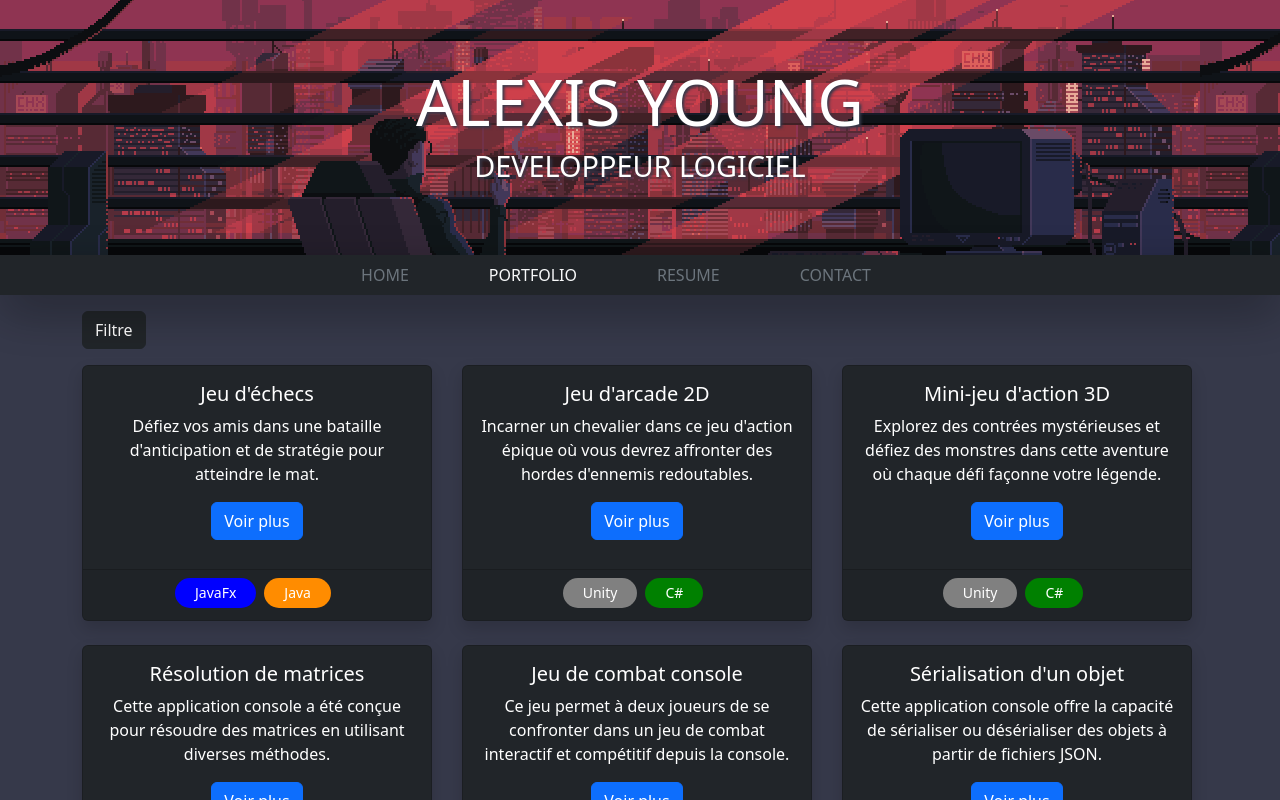
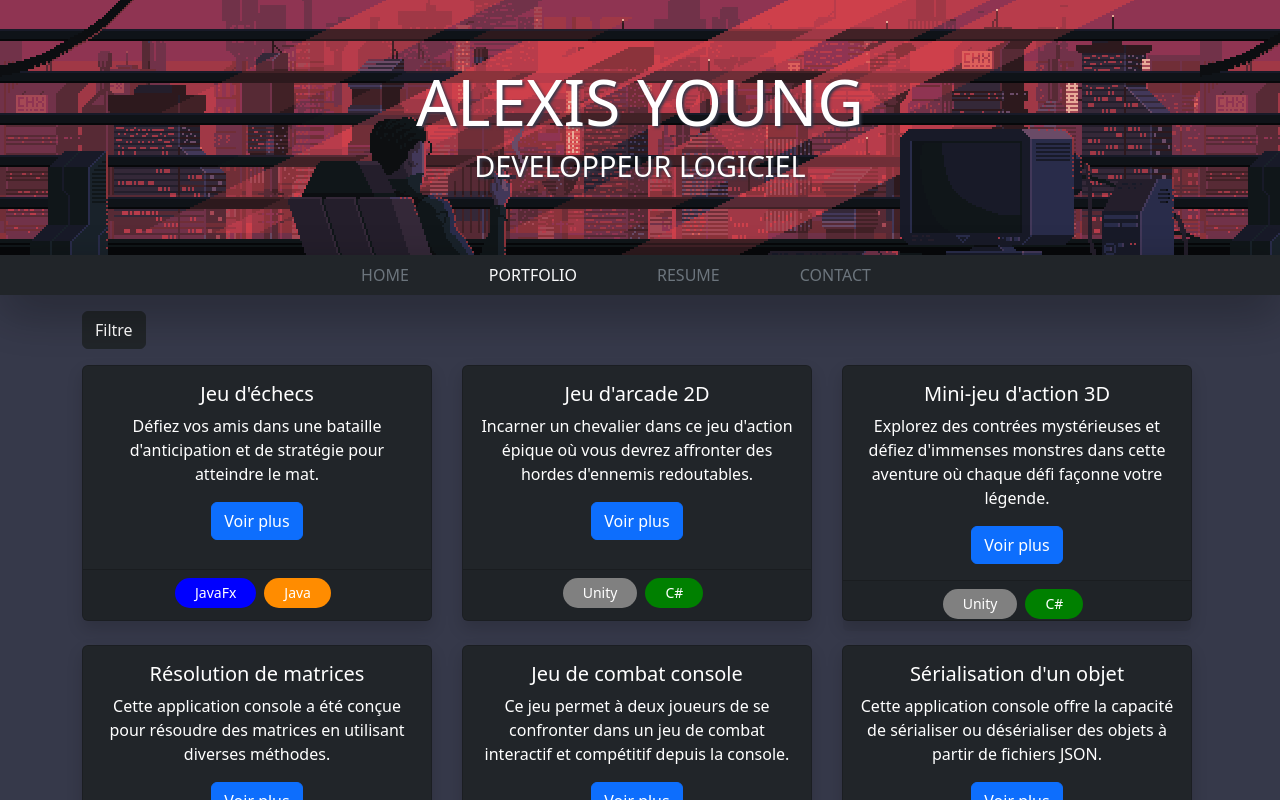
Before and after one commit to BobElBricolo/BobElBricolo.github.io, an Angular app: page /portfolio in a window 1280 px wide. Built offline with nearby package versions, Linux system fonts and the light colour scheme.

Commit message:
Modif taille télécharger

```diff
--- a/src/app/_services/projects.service.ts
+++ b/src/app/_services/projects.service.ts
@@ -31,7 +31,7 @@ export class ProjectsService {
     {
       id: 2,
       name: 'Mini-jeu d\'action 3D',
-      summary: 'Explorez des contrées mystérieuses et défiez des monstres dans cette aventure où chaque défi façonne votre légende.',
+      summary: 'Explorez des contrées mystérieuses et défiez d\'immenses monstres dans cette aventure où chaque défi façonne votre légende.',
       description: '"A Knight\'s Wrath" est un mini-jeu d\'action auquel j\'ai participé. Vous incarnez un intrépide' +
         ' chevalier qui se bat contre des hordes d\'ennemis et d\'imposants boss. Le jeu se déroule sur plusieurs mini-cartes, chacune offrant des défis uniques. En tant que chevalier, les joueurs doivent faire preuve de compétence et de ruse pour surmonter des vagues d\'ennemis' +
         ' variés. Les combats intenses exigent une maîtrise de la stratégie pour triompher.',
--- a/src/app/resume/resume.component.html
+++ b/src/app/resume/resume.component.html
@@ -84,7 +84,7 @@
     </div>
   </div>
 
-  <div class="text-center pt-3 pb-xxl-5">
+  <div class="text-center pt-3 pb-xxl-5 mb-xxl-5">
     <a class="display-6" href="../../assets/CV.pdf" download="CV.pdf"><b>TELECHARGER LA VERSION PDF</b></a>
   </div>
 
```
